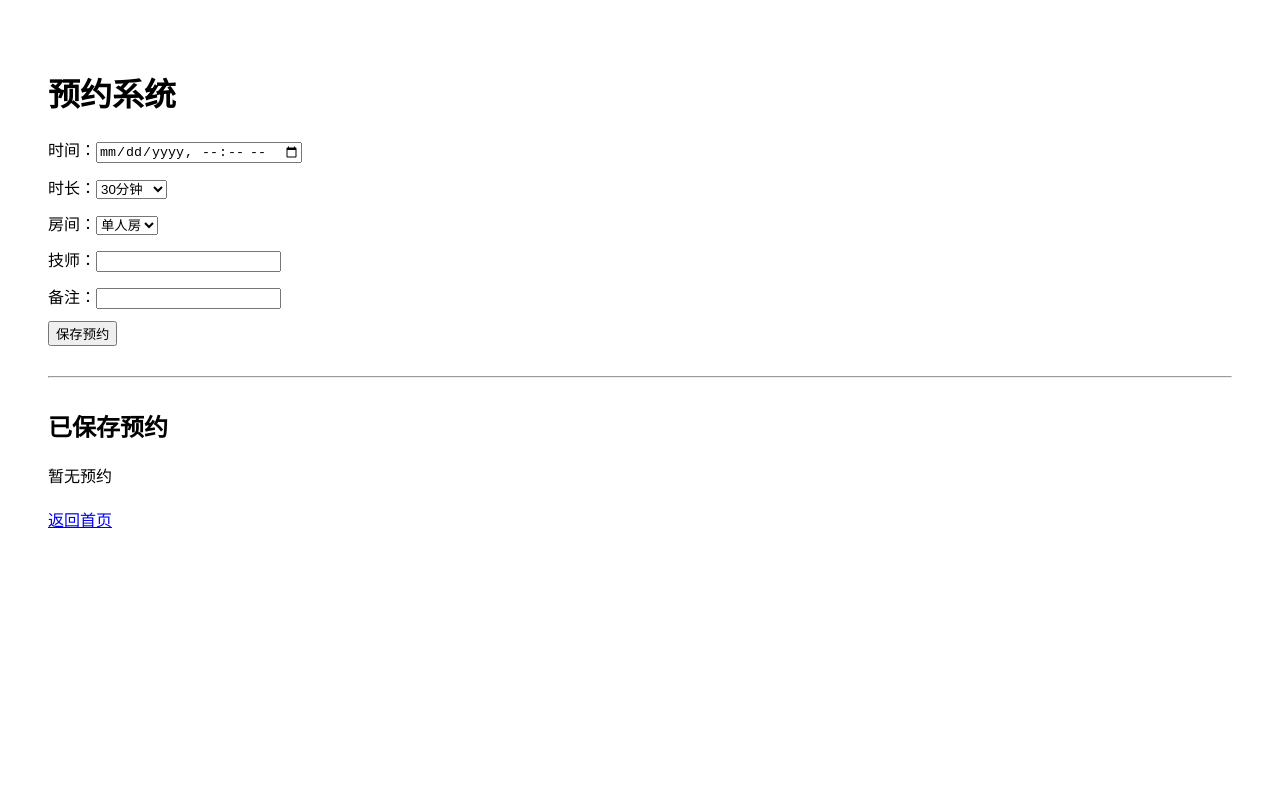
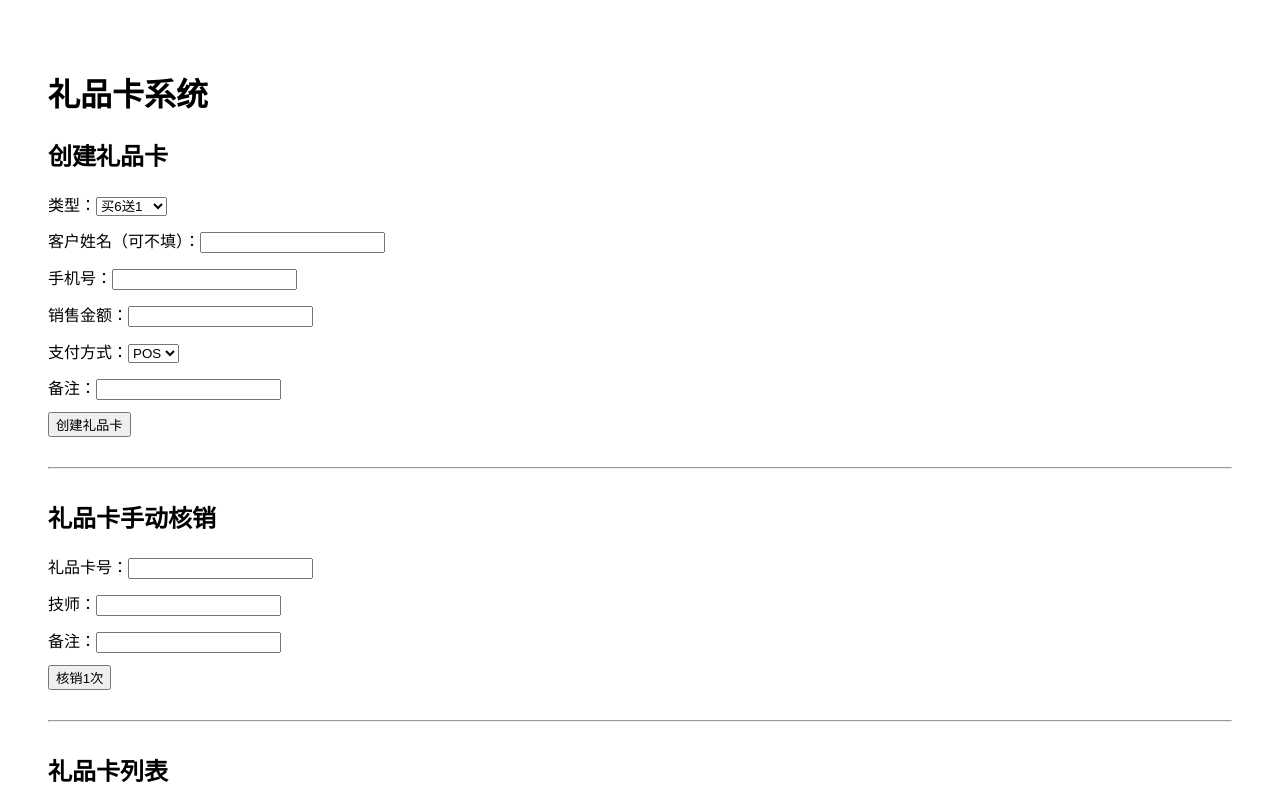
Before and after one commit to cybercai003-ship-it/A1-massage-system, a Next.js app: page /booking in a window 1280 px wide. Shown: the top 800 px of the page. Built offline with nearby package versions, Linux system fonts and the light colour scheme.

Commit message:
Update page.js

```diff
--- a/app/booking/page.js
+++ b/app/booking/page.js
@@ -1,186 +1,308 @@
 "use client";
-import { useEffect, useState } from "react";
+import { useEffect, useMemo, useState } from "react";
 
-function normalizeName(name) {
-  return (name || "").trim().toLowerCase();
+function generateGiftCardNo() {
+  const timestamp = Date.now().toString().slice(-6);
+  return "GC" + timestamp;
 }
 
-export default function BookingPage() {
+export default function GiftCardsPage() {
   const [form, setForm] = useState({
-    time: "",
-    duration: "30",
-    room: "single",
+    planType: "BUY6GET1",
+    customerName: "",
+    phone: "",
+    salePrice: "",
+    paymentMethod: "POS",
+    note: "",
+  });
+
+  const [useForm, setUseForm] = useState({
+    cardNo: "",
     therapist: "",
     note: "",
   });
 
-  const [bookings, setBookings] = useState([]);
+  const [giftCards, setGiftCards] = useState([]);
 
   useEffect(() => {
-    const savedBookings = JSON.parse(localStorage.getItem("bookings") || "[]");
-    setBookings(savedBookings);
+    const saved = JSON.parse(localStorage.getItem("giftcards") || "[]");
+    setGiftCards(saved);
   }, []);
 
   function handleChange(e) {
     setForm({ ...form, [e.target.name]: e.target.value });
   }
 
-  function handleSubmit() {
-    if (!form.time) {
-      alert("请选择时间");
+  function handleUseChange(e) {
+    setUseForm({ ...useForm, [e.target.name]: e.target.value });
+  }
+
+  function handleCreateCard() {
+    if (!form.phone.trim()) {
+      alert("请输入手机号");
       return;
     }
 
-    if (!form.therapist.trim()) {
-      alert("请输入技师姓名");
+    if (!form.salePrice) {
+      alert("请输入礼品卡销售金额");
       return;
     }
 
-    const savedBookings = JSON.parse(localStorage.getItem("bookings") || "[]");
+    const saved = JSON.parse(localStorage.getItem("giftcards") || "[]");
 
-    const startTime = new Date(form.time).getTime();
-    const duration = parseInt(form.duration, 10);
-    const endTime = startTime + duration * 60 * 1000;
+    const totalSessions = form.planType === "BUY6GET1" ? 7 : 11;
 
-    // 只检查技师冲突，房间先忽略
-    for (let item of savedBookings) {
-      if (!form.therapist || !item.therapist) continue;
+    const newCard = {
+      id: Date.now(),
+      cardNo: generateGiftCardNo(),
+      planType: form.planType,
+      customerName: form.customerName,
+      phone: form.phone,
+      salePrice: parseFloat(form.salePrice),
+      paymentMethod: form.paymentMethod,
+      totalSessions,
+      usedSessions: 0,
+      remainingSessions: totalSessions,
+      status: "active",
+      note: form.note,
+      createdAt: new Date().toLocaleString(),
+      usageHistory: [],
+    };
 
-      const sameTherapist =
-        normalizeName(item.therapist) === normalizeName(form.therapist);
+    const updated = [...saved, newCard];
+    localStorage.setItem("giftcards", JSON.stringify(updated));
+    setGiftCards(updated);
 
-      if (!sameTherapist) continue;
+    alert("礼品卡已创建 ✅");
 
-      const existingStart = new Date(item.time).getTime();
-      const existingEnd =
-        existingStart + parseInt(item.duration, 10) * 60 * 1000;
+    setForm({
+      planType: "BUY6GET1",
+      customerName: "",
+      phone: "",
+      salePrice: "",
+      paymentMethod: "POS",
+      note: "",
+    });
+  }
 
-      const isOverlap =
-        startTime < existingEnd && endTime > existingStart;
-
-      if (isOverlap) {
-        alert("❌ 该技师这个时间已经有预约，不能重复");
-        return;
-      }
+  function handleUseCard() {
+    if (!useForm.cardNo.trim()) {
+      alert("请输入礼品卡号");
+      return;
     }
 
-    const newBooking = {
-      id: Date.now(),
-      time: form.time,
-      duration: form.duration,
-      room: form.room,
-      therapist: normalizeName(form.therapist),
-      note: form.note,
+    const saved = JSON.parse(localStorage.getItem("giftcards") || "[]");
+    const index = saved.findIndex(
+      (item) =>
+        (item.cardNo || "").trim().toLowerCase() ===
+        useForm.cardNo.trim().toLowerCase()
+    );
+
+    if (index === -1) {
+      alert("未找到该礼品卡");
+      return;
+    }
+
+    const card = saved[index];
+
+    if (card.status === "void") {
+      alert("该礼品卡已作废，不能使用");
+      return;
+    }
+
+    if (Number(card.remainingSessions || 0) <= 0) {
+      alert("该礼品卡次数不足，不能使用");
+      return;
+    }
+
+    const updatedCard = {
+      ...card,
+      usedSessions: Number(card.usedSessions || 0) + 1,
+      remainingSessions: Number(card.remainingSessions || 0) - 1,
+      status:
+        Number(card.remainingSessions || 0) - 1 <= 0 ? "used_up" : "active",
+      usageHistory: [
+        ...(card.usageHistory || []),
+        {
+          time: new Date().toLocaleString(),
+          therapist: useForm.therapist,
+          note: useForm.note,
+          source: "giftcards",
+        },
+      ],
     };
 
-    const updatedBookings = [...savedBookings, newBooking];
+    saved[index] = updatedCard;
+    localStorage.setItem("giftcards", JSON.stringify(saved));
+    setGiftCards([...saved]);
 
-    localStorage.setItem("bookings", JSON.stringify(updatedBookings));
-    setBookings(updatedBookings);
+    alert("礼品卡核销成功 ✅");
 
-    alert("预约已保存 ✅");
-
-    setForm({
-      time: "",
-      duration: "30",
-      room: "single",
+    setUseForm({
+      cardNo: "",
       therapist: "",
       note: "",
     });
   }
 
   function handleDelete(id) {
-    const updatedBookings = bookings.filter((item) => item.id !== id);
-    localStorage.setItem("bookings", JSON.stringify(updatedBookings));
-    setBookings(updatedBookings);
+    const updated = giftCards.filter((item) => item.id !== id);
+    localStorage.setItem("giftcards", JSON.stringify(updated));
+    setGiftCards(updated);
   }
+
+  function handleVoid(id) {
+    const updated = giftCards.map((item) =>
+      item.id === id ? { ...item, status: "void" } : item
+    );
+    localStorage.setItem("giftcards", JSON.stringify(updated));
+    setGiftCards(updated);
+  }
+
+  const totalSalesAmount = useMemo(() => {
+    return giftCards.reduce((sum, item) => sum + Number(item.salePrice || 0), 0);
+  }, [giftCards]);
 
   return (
     <div style={{ padding: 40, fontFamily: "Arial" }}>
-      <h1>预约系统</h1>
+      <h1>礼品卡系统</h1>
+
+      <h2>创建礼品卡</h2>
 
       <div style={{ marginBottom: 12 }}>
-        <label>时间：</label>
+        <label>类型：</label>
+        <select name="planType" value={form.planType} onChange={handleChange}>
+          <option value="BUY6GET1">买6送1</option>
+          <option value="BUY10GET1">买10送1</option>
+        </select>
+      </div>
+
+      <div style={{ marginBottom: 12 }}>
+        <label>客户姓名（可不填）：</label>
         <input
-          type="datetime-local"
-          name="time"
-          value={form.time}
+          name="customerName"
+          value={form.customerName}
           onChange={handleChange}
         />
       </div>
 
       <div style={{ marginBottom: 12 }}>
-        <label>时长：</label>
+        <label>手机号：</label>
+        <input name="phone" value={form.phone} onChange={handleChange} />
+      </div>
+
+      <div style={{ marginBottom: 12 }}>
+        <label>销售金额：</label>
+        <input
+          name="salePrice"
+          type="number"
+          value={form.salePrice}
+          onChange={handleChange}
+        />
+      </div>
+
+      <div style={{ marginBottom: 12 }}>
+        <label>支付方式：</label>
         <select
-          name="duration"
-          value={form.duration}
+          name="paymentMethod"
+          value={form.paymentMethod}
           onChange={handleChange}
         >
-          <option value="30">30分钟</option>
-          <option value="45">45分钟</option>
-          <option value="60">60分钟</option>
-          <option value="90">90分钟</option>
-          <option value="120">120分钟</option>
+          <option value="POS">POS</option>
+          <option value="Cash">现金</option>
         </select>
       </div>
 
       <div style={{ marginBottom: 12 }}>
-        <label>房间：</label>
-        <select name="room" value={form.room} onChange={handleChange}>
-          <option value="single">单人房</option>
-          <option value="couple">夫妻房</option>
-        </select>
+        <label>备注：</label>
+        <input name="note" value={form.note} onChange={handleChange} />
+      </div>
+
+      <button onClick={handleCreateCard}>创建礼品卡</button>
+
+      <hr style={{ margin: "30px 0" }} />
+
+      <h2>礼品卡手动核销</h2>
+
+      <div style={{ marginBottom: 12 }}>
+        <label>礼品卡号：</label>
+        <input
+          name="cardNo"
+          value={useForm.cardNo}
+          onChange={handleUseChange}
+        />
       </div>
 
       <div style={{ marginBottom: 12 }}>
         <label>技师：</label>
         <input
-          type="text"
           name="therapist"
-          value={form.therapist}
-          onChange={handleChange}
+          value={useForm.therapist}
+          onChange={handleUseChange}
         />
       </div>
 
       <div style={{ marginBottom: 12 }}>
         <label>备注：</label>
         <input
-          type="text"
           name="note"
-          value={form.note}
-          onChange={handleChange}
+          value={useForm.note}
+          onChange={handleUseChange}
         />
       </div>
 
-      <button onClick={handleSubmit}>保存预约</button>
+      <button onClick={handleUseCard}>核销1次</button>
 
       <hr style={{ margin: "30px 0" }} />
 
-      <h2>已保存预约</h2>
+      <h2>礼品卡列表</h2>
+      <h3>礼品卡销售总额：${totalSalesAmount.toFixed(2)}</h3>
 
-      {bookings.length === 0 ? (
-        <p>暂无预约</p>
+      {giftCards.length === 0 ? (
+        <p>暂无礼品卡</p>
       ) : (
-        <table border="1" cellPadding="8" style={{ borderCollapse: "collapse" }}>
+        <table
+          border="1"
+          cellPadding="8"
+          style={{ borderCollapse: "collapse", width: "100%" }}
+        >
           <thead>
             <tr>
-              <th>时间</th>
-              <th>时长</th>
-              <th>房间</th>
-              <th>技师</th>
-              <th>备注</th>
+              <th>卡号</th>
+              <th>类型</th>
+              <th>姓名</th>
+              <th>手机号</th>
+              <th>金额</th>
+              <th>支付方式</th>
+              <th>总次数</th>
+              <th>已用</th>
+              <th>剩余</th>
+              <th>状态</th>
+              <th>创建时间</th>
               <th>操作</th>
             </tr>
           </thead>
           <tbody>
-            {bookings.map((item) => (
+            {giftCards.map((item) => (
               <tr key={item.id}>
-                <td>{item.time}</td>
-                <td>{item.duration}分钟</td>
-                <td>{item.room === "single" ? "单人房" : "夫妻房"}</td>
-                <td>{item.therapist || "-"}</td>
-                <td>{item.note || "-"}</td>
+                <td>{item.cardNo}</td>
+                <td>{item.planType === "BUY6GET1" ? "买6送1" : "买10送1"}</td>
+                <td>{item.customerName || "-"}</td>
+                <td>{item.phone}</td>
+                <td>${Number(item.salePrice).toFixed(2)}</td>
+                <td>{item.paymentMethod}</td>
+                <td>{item.totalSessions}</td>
+                <td>{item.usedSessions}</td>
+                <td>{item.remainingSessions}</td>
+                <td>{item.status}</td>
+                <td>{item.createdAt}</td>
                 <td>
+                  <button
+                    onClick={() => handleVoid(item.id)}
+                    style={{ marginRight: 8 }}
+                  >
+                    作废
+                  </button>
                   <button onClick={() => handleDelete(item.id)}>删除</button>
                 </td>
               </tr>
```
